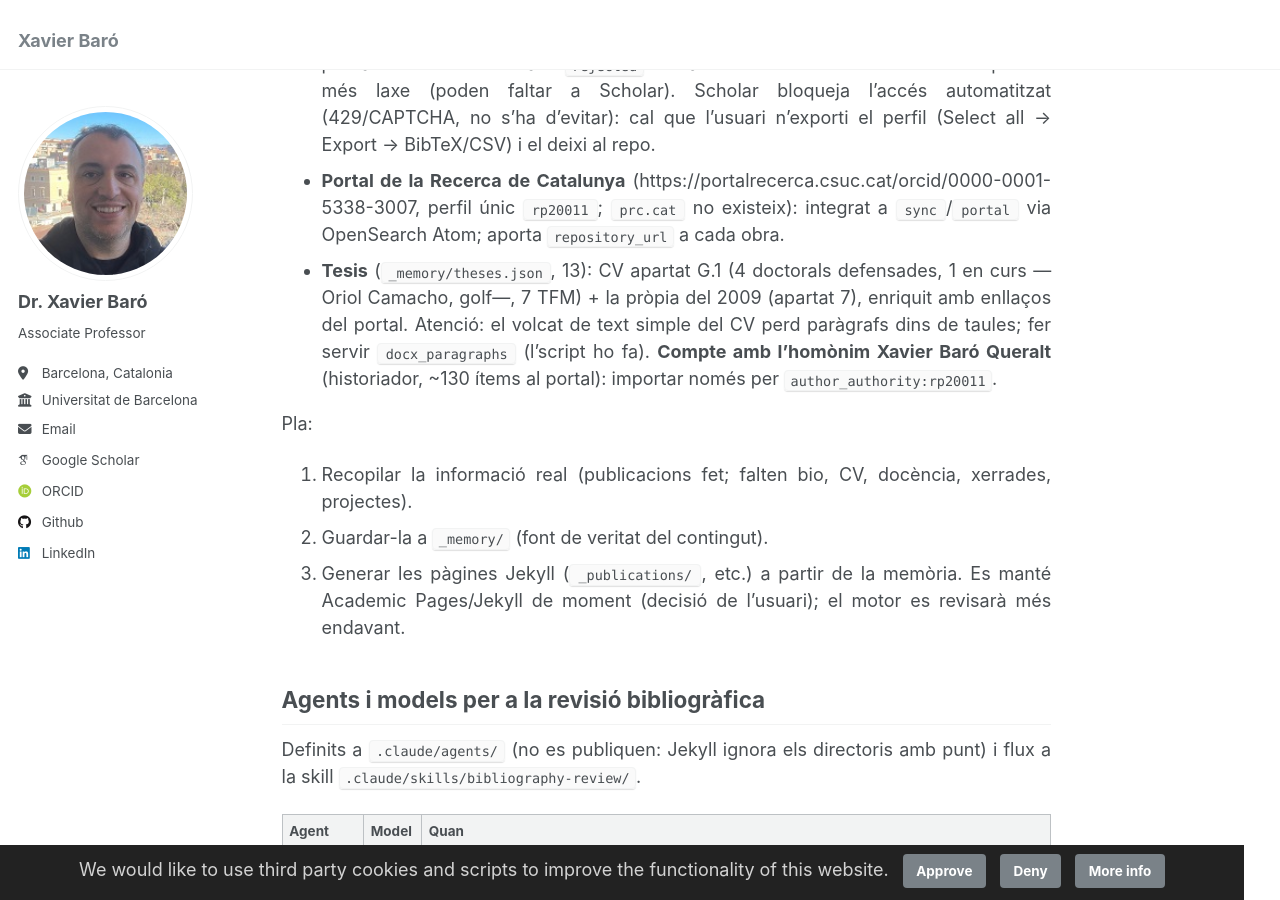
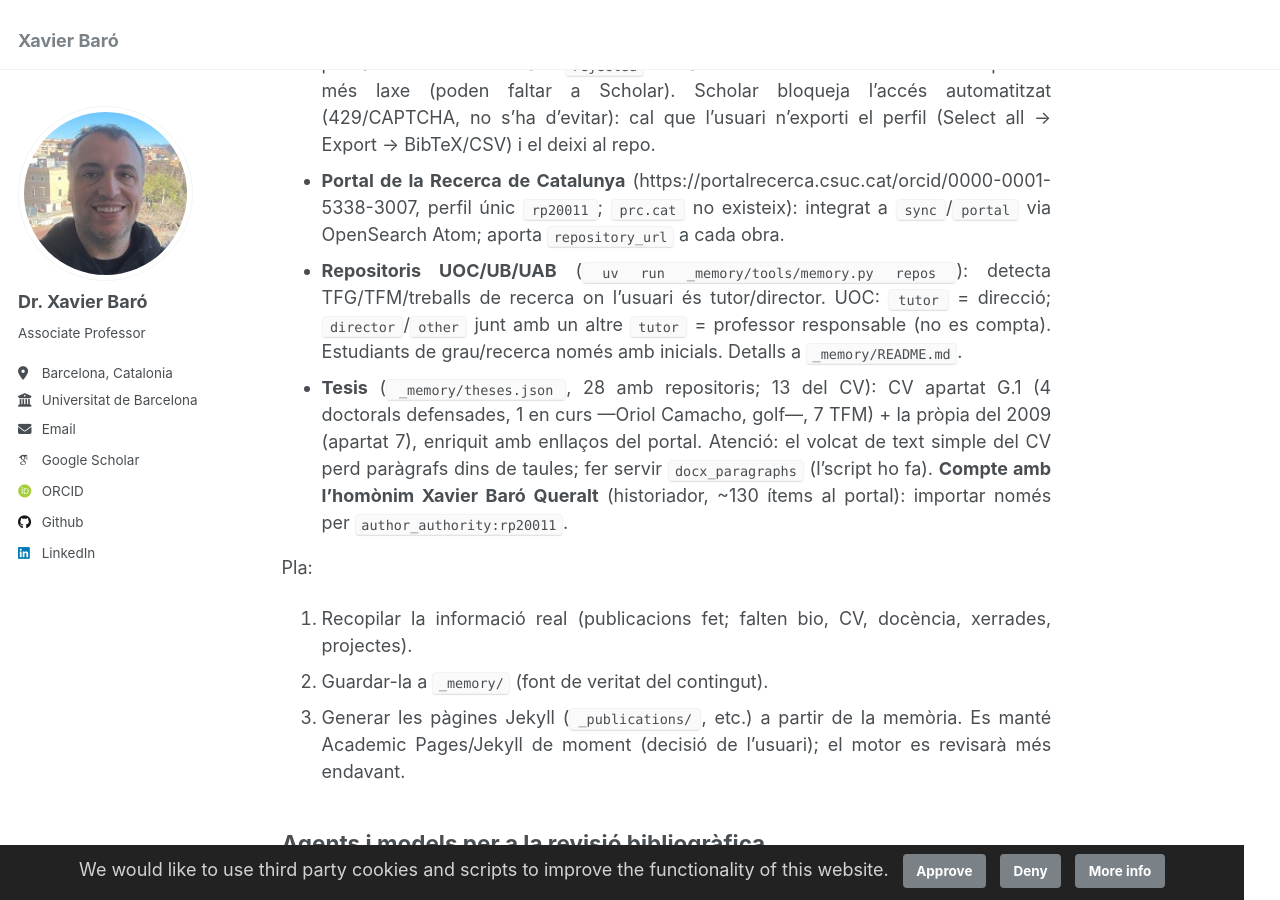
Before and after one commit to xbaro/xbaro.github.io, a Jekyll site: the page built from AGENTS.md, in a window 1280 px wide and 900 px high, scrolled down 2953 px. Built offline with Jekyll 4.4.1, drawn with Linux system fonts in a browser that asks for light colours; some web fonts are replaced; our own code applies the rules of GitHub Pages for plain Markdown files.

Commit message:
Scan UOC, UB and UAB repositories for directed final works and enrich theses.json
Co-Authored-By: Claude Sonnet 5.5 <noreply@anthropic.com>

```diff
--- a/AGENTS.md
+++ b/AGENTS.md
@@ -50,7 +50,8 @@ Estat inicial: les col·leccions `_publications`, `_talks`, `_teaching`, `_posts
 - Fonts: ORCID `0000-0001-5338-3007` + OpenAlex (APIs públiques, sense clau; paginar amb `page=`, el `cursor=` exigeix clau).
 - **Criteri per acceptar/rebutjar candidates** (decisió de l'usuari): el seu perfil de Google Scholar (`user=N-rA1NMAAAAJ`) és la referència. Si una obra no surt a Scholar, probablement no és seva → `rejected`. Per a obres **anteriors al 2009-2010** es pot ser més laxe (poden faltar a Scholar). Scholar bloqueja l'accés automatitzat (429/CAPTCHA, no s'ha d'evitar): cal que l'usuari n'exporti el perfil (Select all → Export → BibTeX/CSV) i el deixi al repo.
 - **Portal de la Recerca de Catalunya** (https://portalrecerca.csuc.cat/orcid/0000-0001-5338-3007, perfil únic `rp20011`; `prc.cat` no existeix): integrat a `sync`/`portal` via OpenSearch Atom; aporta `repository_url` a cada obra.
-- **Tesis** (`_memory/theses.json`, 13): CV apartat G.1 (4 doctorals defensades, 1 en curs —Oriol Camacho, golf—, 7 TFM) + la pròpia del 2009 (apartat 7), enriquit amb enllaços del portal. Atenció: el volcat de text simple del CV perd paràgrafs dins de taules; fer servir `docx_paragraphs` (l'script ho fa). **Compte amb l'homònim Xavier Baró Queralt** (historiador, ~130 ítems al portal): importar només per `author_authority:rp20011`.
+- **Repositoris UOC/UB/UAB** (`uv run _memory/tools/memory.py repos`): detecta TFG/TFM/treballs de recerca on l'usuari és tutor/director. UOC: `tutor` = direcció; `director`/`other` junt amb un altre `tutor` = professor responsable (no es compta). Estudiants de grau/recerca només amb inicials. Detalls a `_memory/README.md`.
+- **Tesis** (`_memory/theses.json`, 28 amb repositoris; 13 del CV): CV apartat G.1 (4 doctorals defensades, 1 en curs —Oriol Camacho, golf—, 7 TFM) + la pròpia del 2009 (apartat 7), enriquit amb enllaços del portal. Atenció: el volcat de text simple del CV perd paràgrafs dins de taules; fer servir `docx_paragraphs` (l'script ho fa). **Compte amb l'homònim Xavier Baró Queralt** (historiador, ~130 ítems al portal): importar només per `author_authority:rp20011`.
 
 Pla:
 1. Recopilar la informació real (publicacions fet; falten bio, CV, docència, xerrades, projectes).
```
